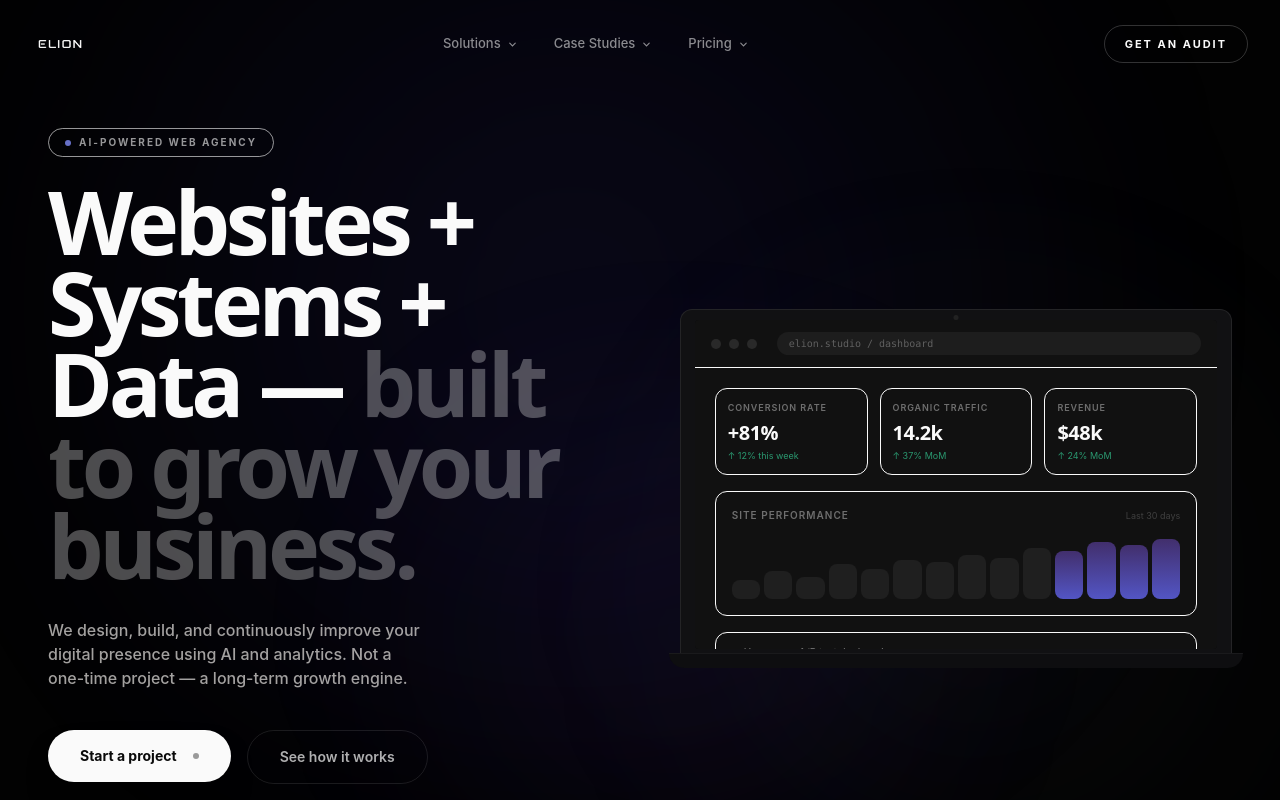
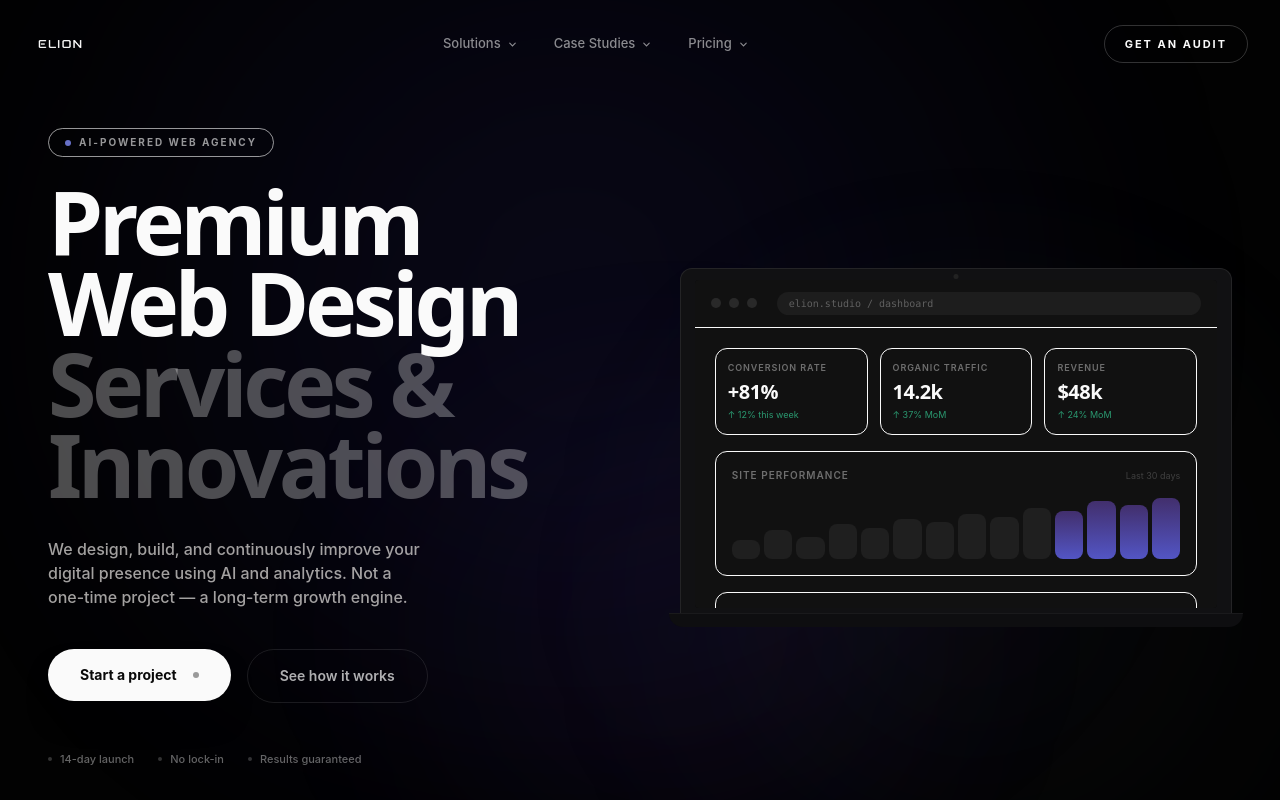
Before and after one commit to AljosaMencin/elion-studio, a React (Vite) app: page / in a window 1280 px wide. Shown: the top 800 px of the page. Built offline with nearby package versions, Linux system fonts and the light colour scheme; the HTML template or start-up script is replaced by a standard one.

Commit message:
update hero headline copy

```diff
--- a/src/components/elion/Hero.tsx
+++ b/src/components/elion/Hero.tsx
@@ -84,8 +84,8 @@ const Hero = () => {
             </div>
 
             <h1 className="max-w-[16ch] text-balance font-display text-[3rem] font-bold leading-[0.92] tracking-tighter text-bone md:text-[5rem] lg:text-[5.5rem] animate-fade-in">
-              Websites + Systems + Data —{" "}
-              <span className="text-bone/30">built to grow your business.</span>
+              Premium Web Design{" "}
+              <span className="text-bone/30">Services & Innovations</span>
             </h1>
 
             <p
```
